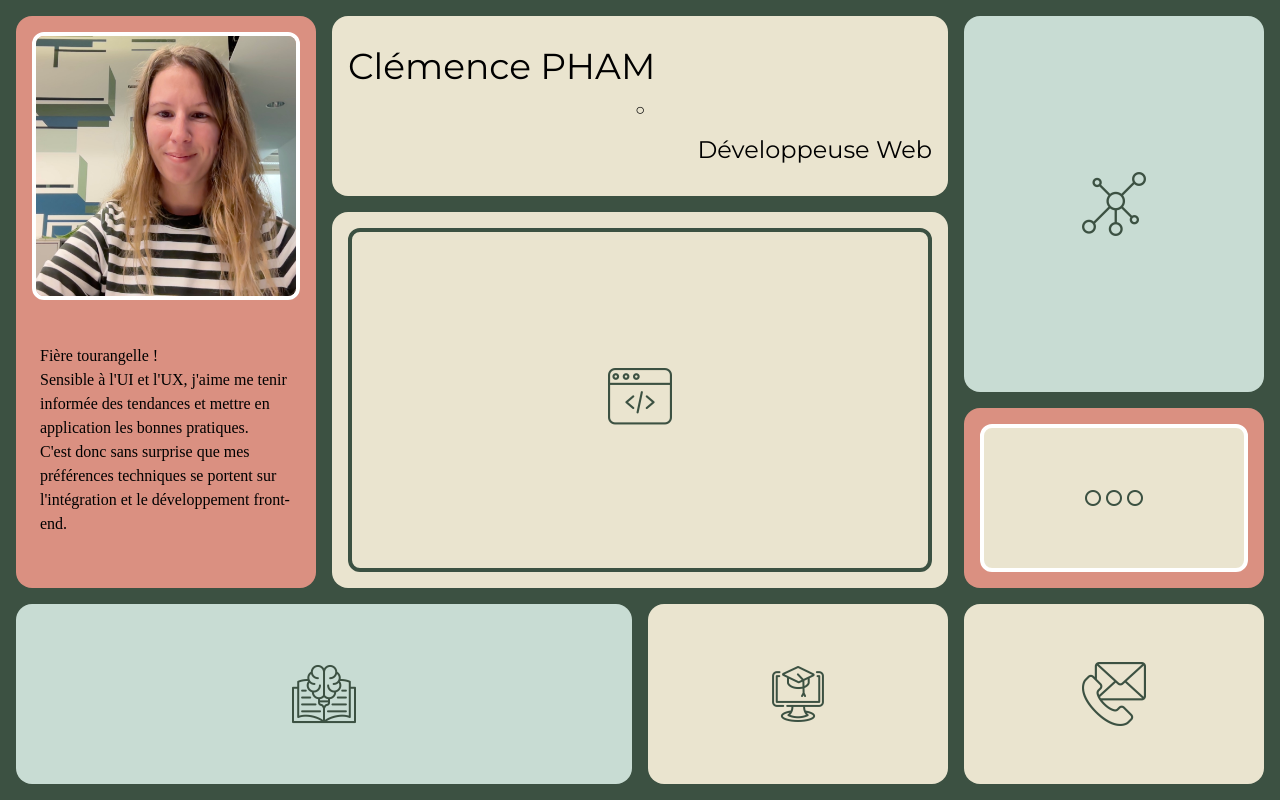
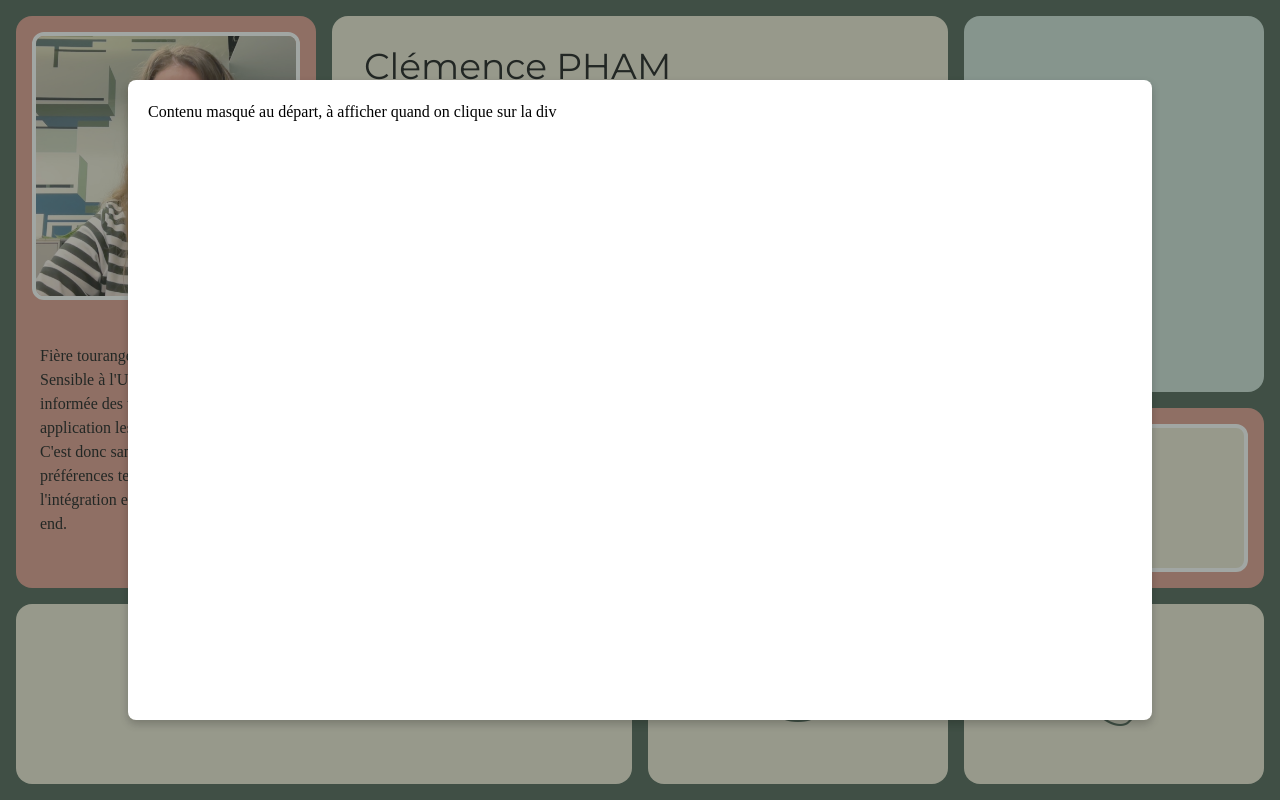
Before and after one commit to ClemDSC/portfolio, a React (Create React App) app: page / in a window 1280 px wide. Both pictures are taken after a click on the element 324 px from the left and 694 px from the top of the page. Built offline with nearby package versions, Linux system fonts and the light colour scheme; the HTML template or start-up script is replaced by a standard one; a web font is replaced by a local one.

Commit message:
integration de framer motion ok

```diff
--- a/package.json
+++ b/package.json
@@ -8,6 +8,7 @@
     "@testing-library/user-event": "^13.5.0",
     "animate.css": "^4.1.1",
     "axios": "^1.2.2",
+    "framer-motion": "^10.18.0",
     "react": "^18.2.0",
     "react-animation-on-scroll": "^5.1.0",
     "react-dom": "^18.2.0",
--- a/src/components/Footer.jsx
+++ b/src/components/Footer.jsx
@@ -1,4 +1,7 @@
 import { useState } from "react";
+import { motion, AnimatePresence } from "framer-motion";
+
+import FooterContent from "./FooterContent";
 
 export default function Footer() {
   const [open, setOpen] = useState(false);
@@ -8,9 +11,16 @@ export default function Footer() {
 
   return (
     <footer
-      className={`div8 hover:cursor-pointer hover:border-2 hover:border-[white] bg-eggshell flex flex-col justify-center items-center p-8 ${
+      className={`div8 hover:cursor-pointer bg-eggshell flex flex-col justify-center items-center p-4 ${
         open ? "footer-display" : ""
       }`}
+    >
+      <motion.div
+        initial={{ opacity: 1 }}
+        animate={{ opacity: open ? 0 : 1 }}
+        exit={{ opacity: 0 }}
+        transition={{ duration: 0.5 }}
+        className="h-full w-full flex justify-center items-center px-4 py-4 hover:border-4 hover:border-feldgrau hover:rounded-xl"
         onClick={handleOpen}
       >
         <img
@@ -18,37 +28,52 @@ export default function Footer() {
           src="../assets/logo/contact-us.png"
           alt="Contactez-nous"
         />
+      </motion.div>
 
+      <AnimatePresence>
         {open && (
-        <div className="pt-4">
-          <div className="flex gap-2">
-            <img
-              className="h-6 w-6"
-              src="../assets/logo/pin-carte.png"
-              alt="locaton"
+          <>
+            <motion.div
+              onClick={handleOpen}
+              key="overlay"
+              initial={{ opacity: 0 }}
+              animate={{ opacity: 0.5 }}
+              exit={{ opacity: 0 }}
+              style={{
+                position: "fixed",
+                top: 0,
+                left: 0,
+                width: "100%",
+                height: "100%",
+                zIndex: 9998,
+                backgroundColor: "#3C5142",
+                filter: "grayscale(0.6)",
+              }}
             />
-            <p>Tours / Orléans / Blois ou en remote</p>
-          </div>
-          <div className="flex gap-2 my-2">
-            <img
-              className="h-6 w-6"
-              src="../assets/logo/telephone-intelligent.png"
-              alt="phone-number"
-            />
-            <p>07 82 17 06 10</p>
-          </div>
-          <div className="flex gap-2 mt-4">
-            <img
-              className="h-6 w-6"
-              src="../assets/logo/email.png"
-              alt="mail address"
-            />
-            <a href="mailto:clemence.p14@gmail.com">clemence.p14@gmail.com</a>
-          </div>
 
-
-        </div>
+            <motion.div
+              key="modal-content"
+              initial={{ opacity: 0, scale: 0.8 }}
+              animate={{ opacity: 1, scale: 1 }}
+              exit={{ opacity: 0, scale: 0.8 }}
+              style={{
+                position: "fixed",
+                top: "10%",
+                left: "10%",
+                width: "80%",
+                height: "fit-content",
+                zIndex: 9999,
+                background: "white",
+                padding: "20px",
+                borderRadius: "8px",
+                boxShadow: "0 4px 8px rgba(0, 0, 0, 0.2)",
+              }}
+            >
+              <FooterContent />
+            </motion.div>
+          </>
         )}
+      </AnimatePresence>
     </footer>
   );
 }
--- /dev/null
+++ b/src/components/FooterContent.jsx
@@ -0,0 +1,35 @@
+import React from "react";
+
+function FooterContent() {
+  return (
+    <div className="pt-4">
+      <h3 className="font-['Montserrat'] text-xl text-center pb-8">Contact</h3>
+      <div className="flex flex-col justify-center items-center gap-2 pb-6">
+        <img
+          className="h-10 w-10"
+          src="../assets/logo/pin-carte.png"
+          alt="locaton"
+        />
+        <p className="text-center">Tours / Orléans / Blois <br />ou en remote</p>
+      </div>
+      <div className="flex flex-col justify-center items-center gap-2 pb-6">
+        <img
+          className="h-10 w-10"
+          src="../assets/logo/telephone-intelligent.png"
+          alt="phone-number"
+        />
+        <p>07 82 17 06 10</p>
+      </div>
+      <div className="flex flex-col justify-center items-center gap-2 pb-8">
+        <img
+          className="h-10 w-10"
+          src="../assets/logo/email.png"
+          alt="mail address"
+        />
+        <a href="mailto:clemence.p14@gmail.com">clemence.p14@gmail.com</a>
+      </div>
+    </div>
+  );
+}
+
+export default FooterContent;
--- a/src/components/Header.jsx
+++ b/src/components/Header.jsx
@@ -2,7 +2,7 @@ import React from "react";
 
 function Header() {
   return (
-    <header className="div2 bg-eggshell p-4 flex flex-col justify-center align-middle md:gap-3">
+    <header className="div2 bg-eggshell p-4 lg:px-8 flex flex-col justify-center align-middle md:gap-3">
       <h1 className="font-['Montserrat'] text-2xl md:text-4xl">Clémence PHAM</h1>
       <span className="block text-center">○</span>
       <h2 className="font-['Montserrat'] text-xl md:text-2xl text-right">
--- a/src/components/Skills.jsx
+++ b/src/components/Skills.jsx
@@ -1,15 +1,77 @@
-import React from "react";
+import { motion, AnimatePresence } from "framer-motion";
+import { useState } from "react";
 
 function Skills() {
+  const [isExpanded, setIsExpanded] = useState(false);
+
+  const handleDivClick = () => {
+    setIsExpanded(!isExpanded);
+  };
+
   return (
-    <div className="div4 bg-ash-grey">
-      <div className="h-full flex justify-center items-center px-4 py-8">
+    <div className={`div4 p-4 cursor-pointer bg-ash-grey hover:bg-eggshell  ${isExpanded ? "expanded" : ""}`}>
+      <motion.div
+        initial={{ opacity: 1 }}
+        animate={{ opacity: isExpanded ? 0 : 1 }}
+        exit={{ opacity: 0 }}
+        transition={{ duration: 0.5 }}
+        className="h-full flex justify-center items-center px-4 py-4 hover:border-4 hover:border-feldgrau hover:rounded-xl"
+        onClick={handleDivClick}
+      >
         <img
           className="max-h-16"
           src="../assets/logo/connaissances.png"
           alt="Knowledges"
         />
-      </div>
+      </motion.div>
+
+      <AnimatePresence>
+        {isExpanded && (
+          <>
+            <motion.div
+              onClick={handleDivClick}
+              key="overlay"
+              initial={{ opacity: 0 }}
+              animate={{ opacity: 0.5 }}
+              exit={{ opacity: 0 }}
+              style={{
+                position: "fixed",
+                top: 0,
+                left: 0,
+                width: "100%",
+                height: "100%",
+                zIndex: 9998,
+                backgroundColor: "#3C5142",
+                filter: "grayscale(0.6)",
+              }}
+            />
+
+            <motion.div
+              key="expanded-content"
+              initial={{ opacity: 0, scale: 0.8 }}
+              animate={{ opacity: 1, scale: 1 }}
+              exit={{ opacity: 0, scale: 0.8 }}
+              style={{
+                cursor: "default",
+                position: "fixed",
+                top: "10%",
+                left: "10%",
+                width: "80%",
+                height: "80%",
+                zIndex: 9999,
+                background: "white",
+                padding: "20px",
+                borderRadius: "8px",
+                boxShadow: "0 4px 8px rgba(0, 0, 0, 0.2)",
+              }}
+            >
+              <div>
+                Contenu masqué au départ, à afficher quand on clique sur la div
+              </div>
+            </motion.div>
+          </>
+        )}
+      </AnimatePresence>
     </div>
   );
 }
--- a/src/components/Social.jsx
+++ b/src/components/Social.jsx
@@ -8,8 +8,8 @@ function Social() {
   };
 
   return (
-    <div className="div6 bg-ash-grey hover:cursor-pointer hover:border-2 hover:border-[white]" onClick={handleOpen}>
-      <div className="h-full flex flex-col justify-evenly items-center px-4 py-8">
+    <div className="div6 p-4 bg-ash-grey hover:cursor-pointer" onClick={handleOpen}>
+      <div className="h-full flex flex-col justify-evenly items-center px-4 py-4 hover:border-4 hover:border-feldgrau hover:rounded-xl">
         {open && (
           <div className="flex justify-around w-full">
             <Link
--- a/src/index.css
+++ b/src/index.css
@@ -4,15 +4,26 @@
 
 /* */
 
-.main-container{
+.main-container {
   display: flex;
   flex-direction: column;
   gap: 16px;
   min-height: 100vh;
 }
 
-.div1, .div2, .div3, .div4, .div5, .div6, .div7, .div8{
+.div1,
+.div2,
+.div3,
+.div4,
+.div5,
+.div6,
+.div7,
+.div8 {
   border-radius: 16px;
+}
+
+.expanded {
+  grid-row: span 2;
 }
 
 @media screen and (min-width: 768px) {
@@ -52,17 +63,24 @@
   }
 }
 
-/* footer */
-
-.footer-display{
-  border: 2px solid white;
+@media screen and (min-width: 768px) {
+  .div3 img,
+  .div4 img,
+  .div5 img,
+  .div6 img,
+  .div7 img,
+  .div8 img {
+    transition: transform 0.5s ease-in-out;
   }
 
-@media screen and (min-width: 768px){
-    .footer-display{
-        position: fixed;
-        right: 16px;
-        bottom: 16px;
-        width: calc(25% - 18px);
+  .div4:hover img,
+  .div5:hover img,
+  .div6:hover img,
+  .div7:hover img,
+  .div8:hover img {
+    transform: scale(1.2);
+  }
+  .div3:hover img {
+    transform: scale(1.4);
   }
 }
--- a/src/pages/Home.jsx
+++ b/src/pages/Home.jsx
@@ -24,10 +24,10 @@ function Home() {
         </Link>
       </main>
       <Skills />
-      <div className="div5 bg-eggshell">
+      <div className="div5 bg-eggshell p-4">
         <Link
           to={"/training"}
-          className="h-full flex justify-center items-center px-4 py-8"
+          className="h-full flex justify-center items-center px-4 py-4 hover:border-4 hover:border-feldgrau hover:rounded-xl"
         >
           <img
             className="max-h-16"
```
Also changed, not shown: 1 other file (tests, documents, lock files or other folders). Lines whose indentation alone changed are shown as unchanged.
